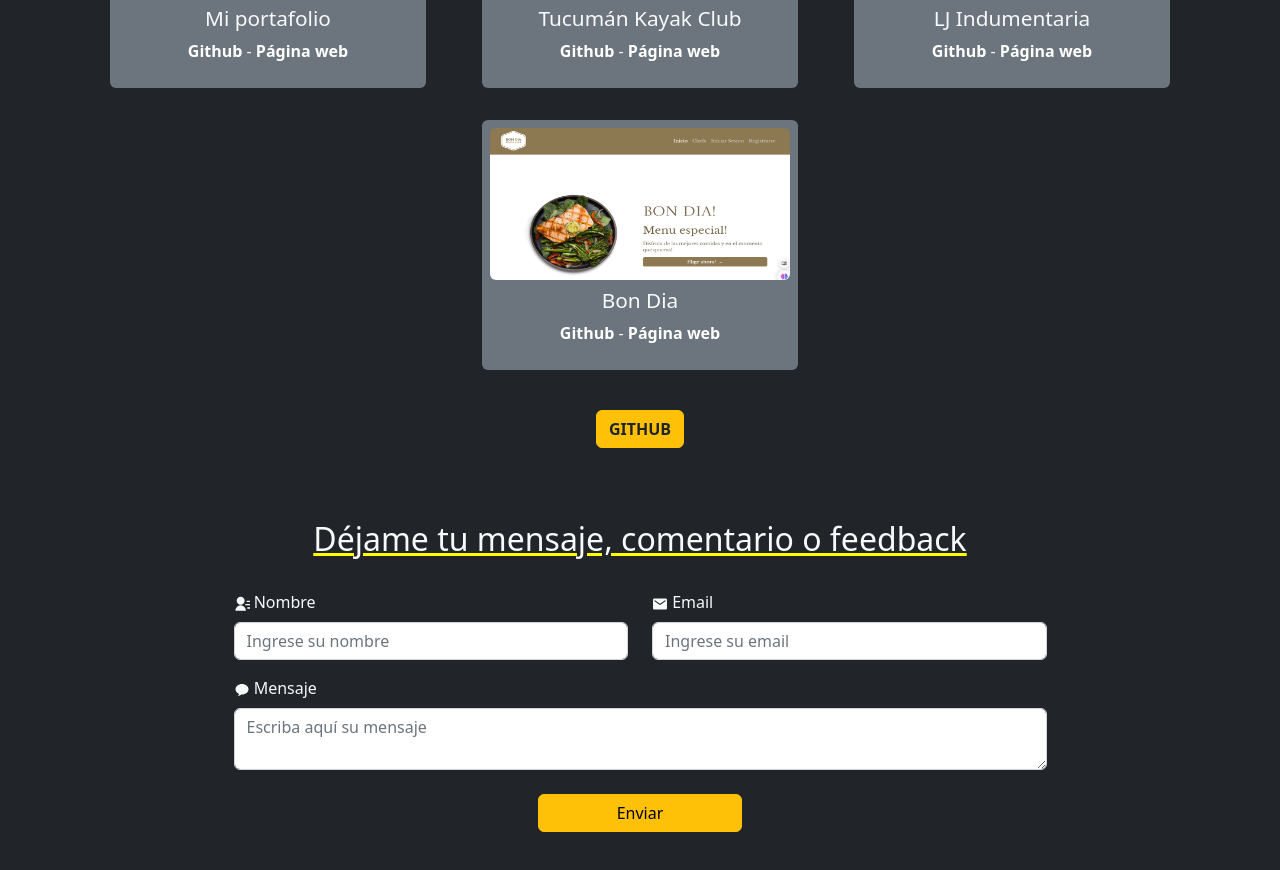
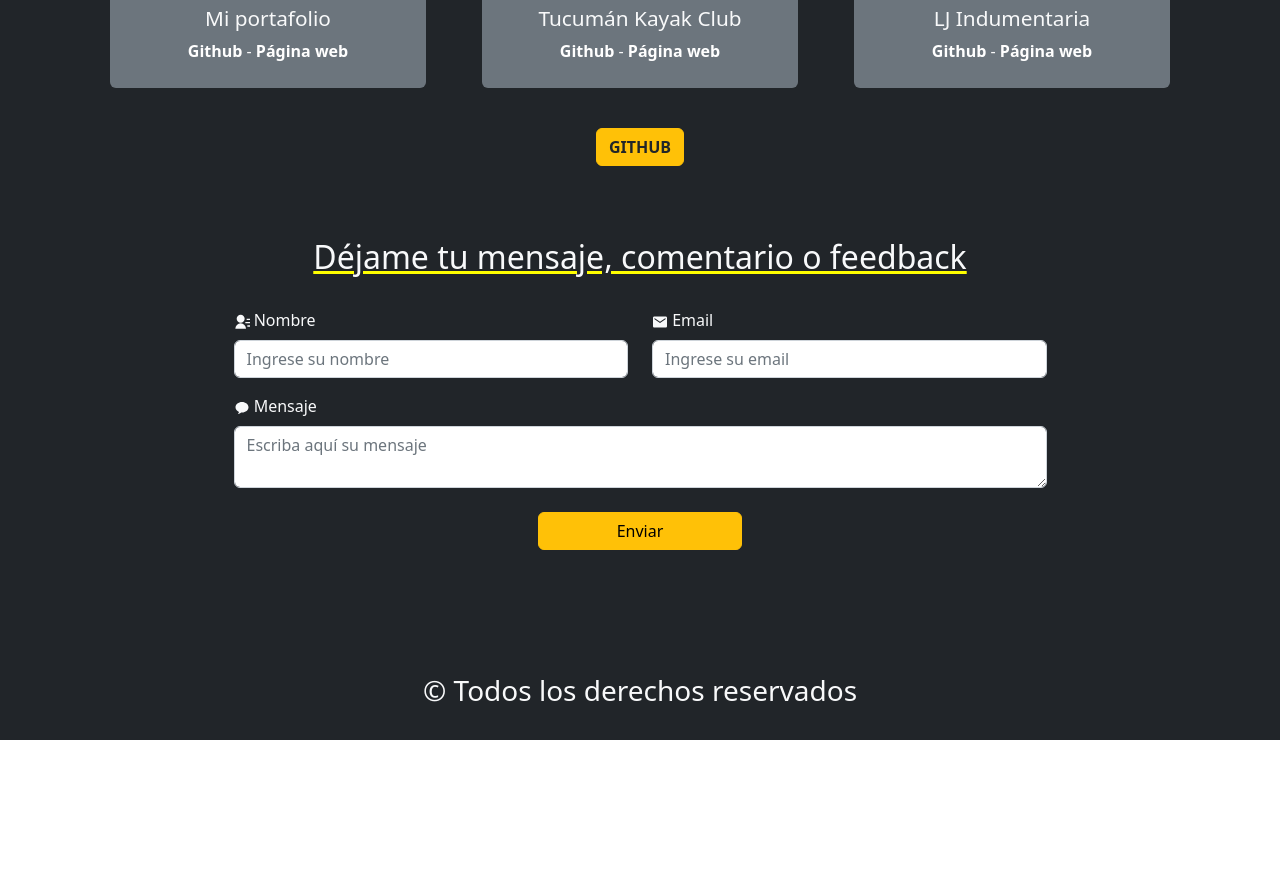
Before and after one commit to joaquin-fuentes/miportafolio, a React (Vite) app: page / in a window 1280 px wide. Shown: the part 2547-3417 px from the top of the page. After the commit the page ends 3287 px from the top, so only its background shows below. Built offline with nearby package versions, Linux system fonts and the light colour scheme.

Commit message:
cambie ruta de portadabondia

```diff
--- a/src/components/views/Proyectos.jsx
+++ b/src/components/views/Proyectos.jsx
@@ -3,7 +3,7 @@ import { Container, Row, Col, Button } from "react-bootstrap"
 import portadaPortafolio from "../../assets/portadamiportafolio.png"
 import portadaTKC from "../../assets/portadatkc.png"
 import portadaLJ from "../../assets/portadalj.png"
-import portadaBonDia from "../../assets/portadabondia.png"
+// import portadaBonDia from "../../assets/portadabondia.png"
 
 const Proyectos = () => {
     return (
@@ -43,7 +43,7 @@ const Proyectos = () => {
                         </div>
                     </article>
                 </Col>
-                <Col xs={11} md={5} lg={4} className='text-center'>
+                {/* <Col xs={11} md={5} lg={4} className='text-center'>
                     <article data-aos="fade-up" className='rounded bg-secondary m-3 p-2 cardProyectos'>
                         <img src={portadaBonDia} alt=" imagen proyecto bom dia" width="100%" className='rounded' />
                         <h4 className='mt-2 nombreProyecto'>Bon Dia </h4>
@@ -53,7 +53,7 @@ const Proyectos = () => {
                             <a href="https://bondia-restaurant.netlify.app/" target='_blank' className='linkProyectoGithub'>Página web</a>
                         </div>
                     </article>
-                </Col>
+                </Col> */}
 
             </Row>
             <a data-aos="fade-up" href='https://github.com/joaquin-fuentes' target='_blank' className=' datoContacto btn btn-warning text-dark my-4 '>GITHUB</a>
```
